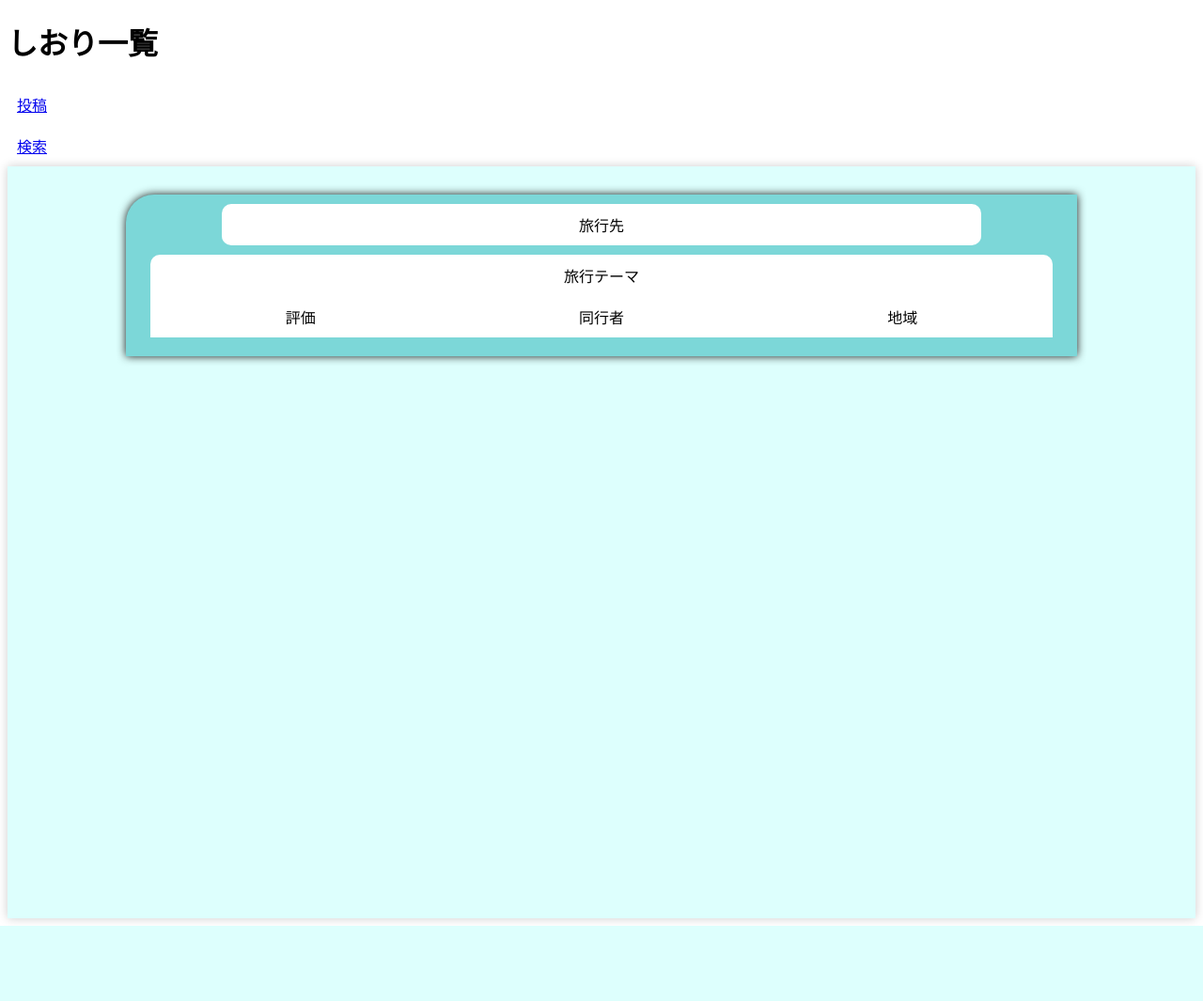
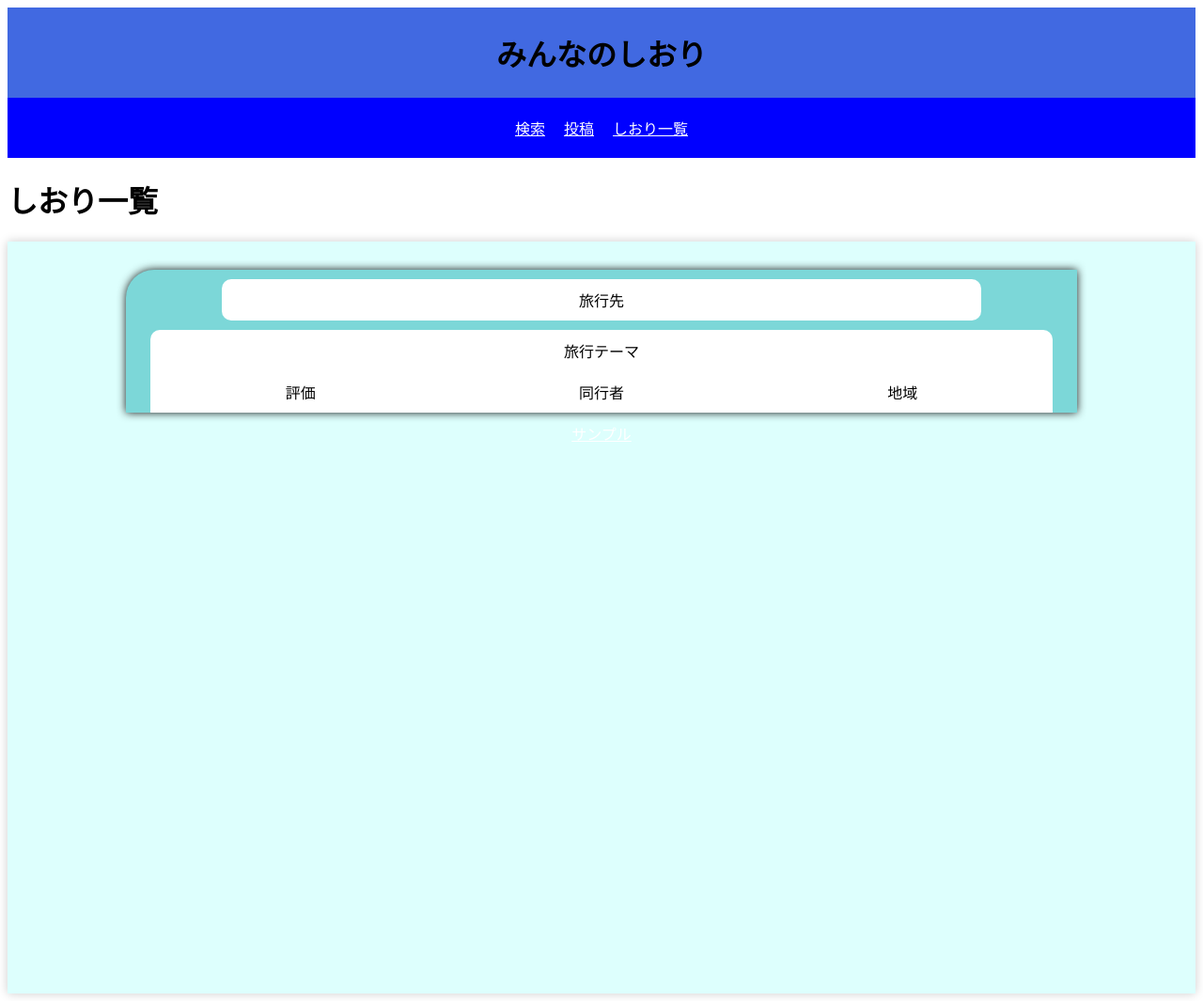
Before and after one commit to ken-takmo/Book-mark-of-the-trip, a PHP site: page / in a window 1280 px wide. Shown: the whole page at 94% size. Before the commit the page ends 985 px from the top, so only its background shows below. Run offline with PHP 8.4, Linux system fonts and the light colour scheme; data that the repository does not hold is empty; a stand-in replaces the project's code that opens the database connection; some libraries are stand-ins or nearby versions.

Commit message:
header.php追加

```diff
--- a/css/style.css
+++ b/css/style.css
@@ -1,6 +1,34 @@
 p {
   margin: 0;
   padding: 10px;
+}
+
+a {
+  color: #fff;
+}
+
+header {
+  background-color: pink;
+  height: 20vh;
+}
+
+header h1 {
+  background-color: royalblue;
+  margin: 0;
+  height: 60%;
+  display: flex;
+  justify-content: center;
+  align-items: center;
+}
+
+header nav {
+  background-color: blue;
+  display: flex;
+  width: 100%;
+  justify-content: center;
+  align-items: center;
+  margin-right: 50px;
+  height: 40%;
 }
 .trip-datas {
   background-color: #ddfffd;
--- a/index.php
+++ b/index.php
@@ -17,12 +17,11 @@
     <title>旅行のしおり</title>
 </head>
 <body>
+    <?php include("./work/app/header.php"); ?>
     <h1>しおり一覧</h1>
-    <p><a href="work/public/postForm.php">投稿</a></p>
-    <p><a href="work/public/search_form.html">検索</a></p>
     <div class="trip-datas">
         <div class="trip-data">
-            <div class="trip-data-header">
+            <div class="trip-data-header" >
                 <!-- <span class="material-symbols-outlined">
                 flight_takeoff
                 </span> -->
@@ -36,32 +35,35 @@
                 <p class="detail">同行者</p>
                 <p class="detail">地域</p>
             </div>
-            <nav>
-            </nav>
         </div>
         <?php foreach($trips as $trip): ?>
-        <div class="trip-data">
-            <div class="trip-data-header">
+        <div class="trip-data" data-id="<?= $trip['id'] ?>" onclick="toDetail(<?= $trip['id'] ?>)">
+            <div class="trip-data-header trip-data-child" >
                 <!-- <span class="material-symbols-outlined">
                 flight_takeoff
                 </span> -->
                 <p><strong><?= $trip['destination'] ?></strong></p>
             </div>
-            <div class="trip-data-main">
+            <div class="trip-data-main  trip-data-child" >
                 <p><?= $trip['theme'] ?></p>
             </div>
-            <div class="trip-data-details">
+            <div class="trip-data-details  trip-data-child" >
                 <p class="detail"><?= $trip['evaluation'] ?></p>
                 <p class="detail"><?= Functions::setCompanion($trip['companion']) ?></p>
                 <p class="detail"><?= $regions[$trip['region'] - 1] ?></p>
             </div>
-            <nav>
+            <nav >
                 <p class="link"><a href="/work/public/update_form.php?id=<?= $trip['id'] ?>">編集</a></p>
-                <p class="link"><a href="/work/public/detail.php?id=<?= $trip['id'] ?>">詳細</a></p>
                 <p class="link"><a href="/work/app/trip_delete.php?id=<?= $trip['id'] ?>">削除</a></p>
             </nav>
         </div>
         <?php endforeach; ?>
+        <p><a href="/work/public/sample.html">サンプル</a></p>
     </div>
+    <script>
+        const toDetail = (id) => {
+            location.href = `/work/public/detail.php?id=${id}`;
+        };
+    </script>
 </body>
 </html>
--- /dev/null
+++ b/work/app/header.php
@@ -0,0 +1,8 @@
+<header>
+    <h1>みんなのしおり</h1>
+    <nav>
+        <p><a href="/work/public/search_form.php">検索</a></p>
+        <p><a href="/work/public/postForm.php">投稿</a></p>
+        <p><a href="/">しおり一覧</a></p>
+    </nav>
+</header>
--- a/work/public/detail.php
+++ b/work/public/detail.php
@@ -17,8 +17,8 @@
     <title>詳細</title>
 </head>
 <body>
+    <?php include("../app/header.php"); ?>
     <h1>しおり詳細</h1>
-    <p><a href="../../index.php">しおり一覧</a></p>
     <div class="detail-trip">
         <div>
             <h3>旅行先：<?= $trip['destination'] ?></h3>
--- a/work/public/postForm.php
+++ b/work/public/postForm.php
@@ -14,8 +14,8 @@
     <title>しおり作成</title>
   </head>
   <body>
+    <?php include("../app/header.php"); ?>
     <h1>投稿フォーム</h1>
-    <p><a href="../../index.php">しおり一覧</a></p>
     <form action="../app/trip_create.php" method="POST">
       <p>旅行先</p>
       <input type="text" name="destination" />
--- a/work/public/search.php
+++ b/work/public/search.php
@@ -24,9 +24,9 @@ $results = Functions::searchTrip($destination, $evaluation, $companion);
     <title>検索結果</title>
 </head>
 <body>
+    <?php include("../app/header.php"); ?>
     <H1>検索結果</H1>
     <p><?= $destination . " " . $evaluation . " "  . Functions::setCompanion($companion) ?> で検索</p>
-    <p><a href="../../index.php">しおり一覧</a></p>
     <hr>
     <div class="trip-datas">
         <?php foreach($results as $result): ?>
--- a/work/public/search_form.html
+++ b/work/public/search_form.php
@@ -8,8 +8,8 @@
     <title>検索フォーム</title>
   </head>
   <body>
+    <?php include("../app/header.php"); ?>
     <h1>検索フォーム</h1>
-    <p><a href="../../index.php">しおり一覧</a></p>
     <form action="./search.php" method="POST">
       <p>場所</p>
       <input type="text" name="destination" />
--- a/work/public/update_form.php
+++ b/work/public/update_form.php
@@ -27,8 +27,8 @@
     <title>しおり編集</title>
   </head>
   <body>
+    <?php include("../app/header.php"); ?>
     <h1>しおり編集</h1>
-    <p><a href="../../index.php">しおり一覧</a></p>
     <form action="../app/trip_update.php" method="POST">
         <input type="hidden" name="id" value="<?= $id ?>">
       <p>旅行先</p>
```
Also changed, not shown: other parts of css/style.css (+51 -0 lines), work/public/sample.html (added, +18 -0 lines).
